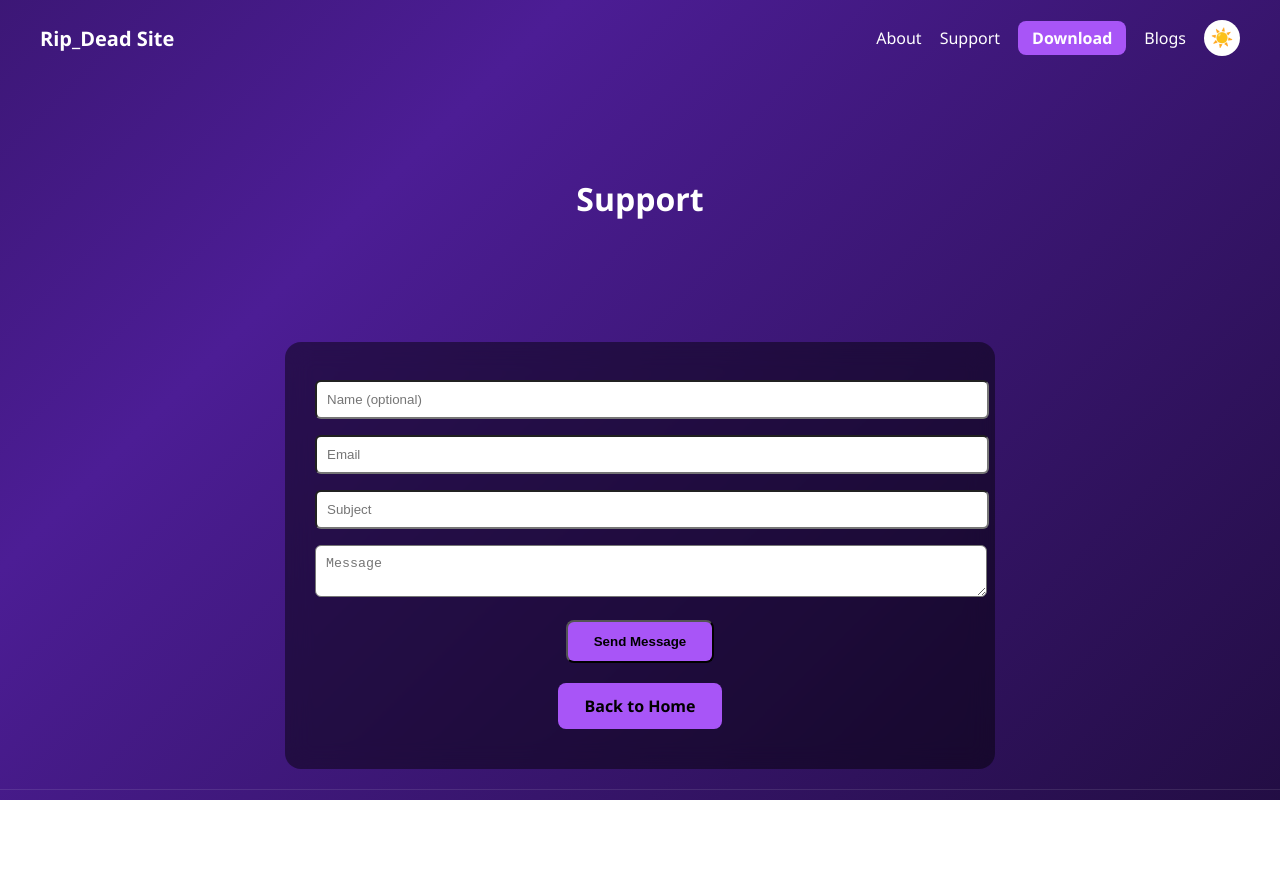
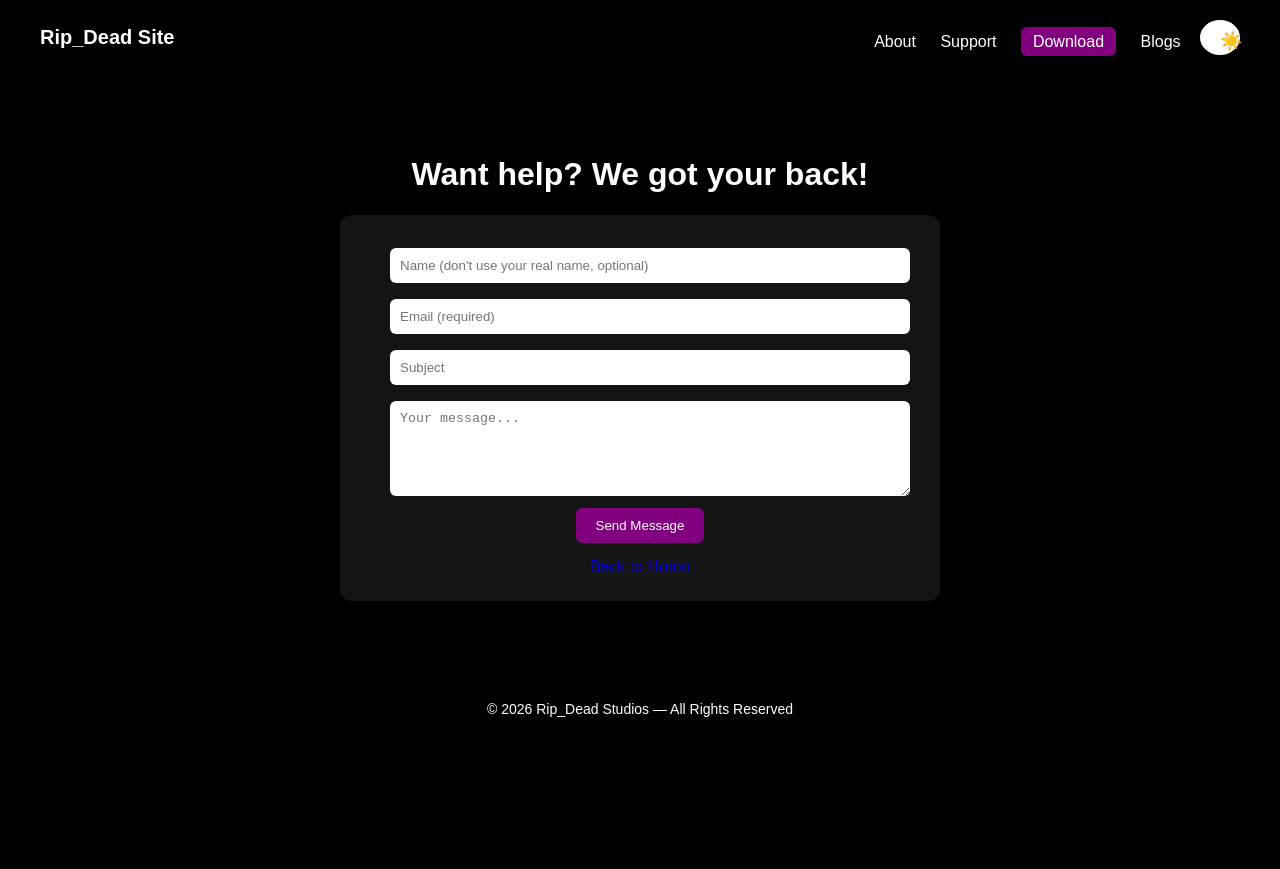
Before and after one commit to ripdead32/ripdead32.github.io, a plain HTML site: page support/index.html in a window 1280 px wide. After the commit the page ends 800 px from the top, so only its background shows below. Drawn offline with Linux system fonts and the light colour scheme.

Commit message:
Update index.html

```diff
--- a/support/index.html
+++ b/support/index.html
@@ -5,35 +5,174 @@
 <meta name="viewport" content="width=device-width, initial-scale=1.0">
 <title>Rip_Dead Site - Support</title>
 <link rel="icon" href="/favicon.ico">
-<link rel="stylesheet" href="/navbar.css">
+
+<style>
+body {
+  margin:0;
+  font-family: Arial, sans-serif;
+  background:#000;
+  color:#fff;
+  transition:0.3s;
+}
+
+body.light {
+  background:#fff;
+  color:#111;
+}
+
+/* Navbar */
+.navbar {
+  display:flex;
+  justify-content:space-between;
+  align-items:center;
+  padding:20px 40px;
+}
+
+.nav-left a {
+  font-weight:bold;
+  font-size:20px;
+  text-decoration:none;
+  color:inherit;
+}
+
+.nav-right a {
+  margin-left:20px;
+  text-decoration:none;
+  color:inherit;
+}
+
+.download-btn {
+  padding:6px 12px;
+  background:purple;
+  color:#fff;
+  border-radius:6px;
+}
+
+body.light .download-btn {
+  background:#9333ea;
+}
+
+.theme-toggle {
+  margin-left:15px;
+  cursor:pointer;
+  font-size:18px;
+  border:none;
+  border-radius:50%;
+  width:35px;
+  height:35px;
+  background:#fff;
+}
+
+body.light .theme-toggle {
+  background:#000;
+  color:#fff;
+}
+
+/* Form */
+.main {
+  padding:60px 20px;
+  text-align:center;
+}
+
+form {
+  max-width:500px;
+  margin:auto;
+}
+
+input, textarea {
+  width:100%;
+  padding:10px;
+  margin:8px 0;
+  border-radius:6px;
+  border:none;
+}
+
+button {
+  padding:10px 20px;
+  background:purple;
+  color:#fff;
+  border:none;
+  border-radius:6px;
+  cursor:pointer;
+  transition:0.2s;
+}
+
+button:hover {
+  transform:scale(1.05);
+}
+
+/* Card */
+.card {
+  margin:20px auto;
+  padding:25px;
+  max-width:550px;
+  border-radius:12px;
+  background:rgba(255,255,255,0.08);
+}
+
+body.light .card {
+  background:rgba(0,0,0,0.08);
+}
+
+footer {
+  text-align:center;
+  padding:20px;
+  font-size:14px;
+}
+
+@media(max-width:768px){
+  .navbar {
+    flex-direction:column;
+    gap:12px;
+  }
+  .nav-right {
+    flex-wrap:wrap;
+    justify-content:center;
+  }
+}
+</style>
 </head>
 <body>
 
 <div class="navbar">
-  <a href="/" class="site-name">Rip_Dead Site</a>
+  <div class="nav-left">
+    <a href="/">Rip_Dead Site</a>
+  </div>
   <div class="nav-right">
     <a href="/about/">About</a>
     <a href="/support/">Support</a>
     <a href="/downloads/" class="download-btn">Download</a>
     <a href="/blogs/">Blogs</a>
-    <button class="theme-toggle" onclick="toggleTheme()" id="themeIcon">☀️</button>
+    <button class="theme-toggle" id="themeIcon" onclick="toggleTheme()">☀️</button>
   </div>
 </div>
 
-<div style="padding:80px 20px; text-align:center;">
-  <h1>Support</h1>
-</div>
+<div class="main">
+  <h1>Want help? We got your back!</h1>
 
-<div class="card">
-<form action="https://formkeep.com/f/d13ae91fe8d6" method="POST">
-  <input type="text" name="name" placeholder="Name (optional)" style="width:100%;padding:10px;margin:8px 0;border-radius:6px;">
-  <input type="email" name="email" placeholder="Email" required style="width:100%;padding:10px;margin:8px 0;border-radius:6px;">
-  <input type="text" name="subject" placeholder="Subject" required style="width:100%;padding:10px;margin:8px 0;border-radius:6px;">
-  <textarea name="message" placeholder="Message" required style="width:100%;padding:10px;margin:8px 0;border-radius:6px;"></textarea>
-  <button class="button" type="submit">Send Message</button>
-</form>
+  <div class="card">
+    <form action="https://api.web3forms.com/submit" method="POST">
+      <!-- Web3Forms Access Key -->
+      <input type="hidden" name="access_key" value="0811539e-92b5-4af8-a62a-aef76b8027a2">
 
-<a href="/" class="button">Back to Home</a>
+      <!-- Optional Name -->
+      <input type="text" name="name" placeholder="Name (don't use your real name, optional)">
+
+      <!-- Email Required -->
+      <input type="email" name="email" placeholder="Email (required)" required>
+
+      <!-- Subject -->
+      <input type="text" name="subject" placeholder="Subject" required>
+
+      <!-- Message -->
+      <textarea name="message" rows="5" placeholder="Your message..." required></textarea>
+
+      <!-- Submit -->
+      <button type="submit">Send Message</button>
+    </form>
+
+    <a href="/" class="button" style="margin-top:15px; display:inline-block;">Back to Home</a>
+  </div>
 </div>
 
 <footer>
@@ -41,11 +180,10 @@
 </footer>
 
 <script>
-const themeIcon = document.getElementById("themeIcon");
 function toggleTheme(){
   document.body.classList.toggle("light");
-  themeIcon.textContent =
-    document.body.classList.contains("light") ? "🌙" : "☀️";
+  const icon = document.getElementById("themeIcon");
+  icon.textContent = document.body.classList.contains("light") ? "🌙" : "☀️";
 }
 </script>
 
```
